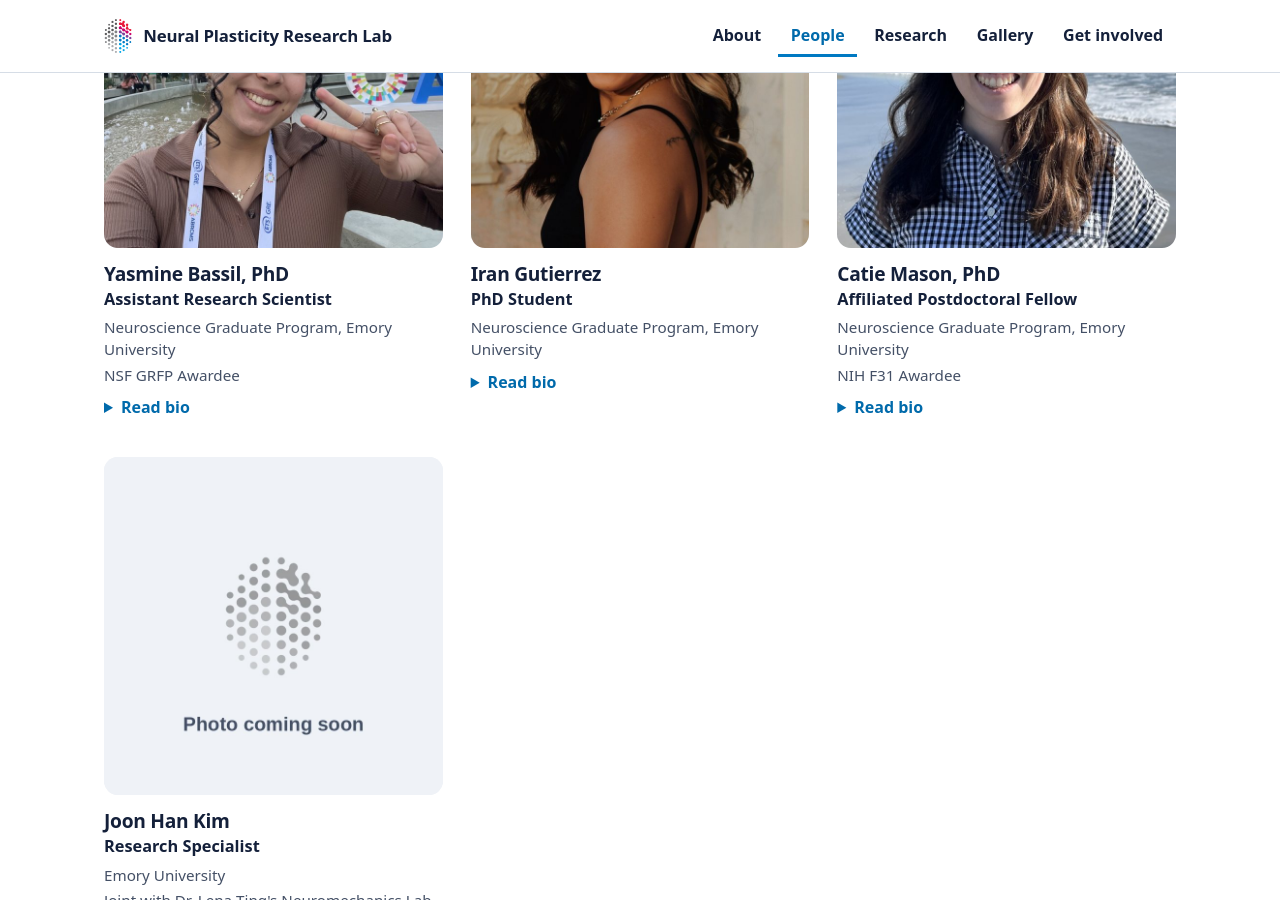
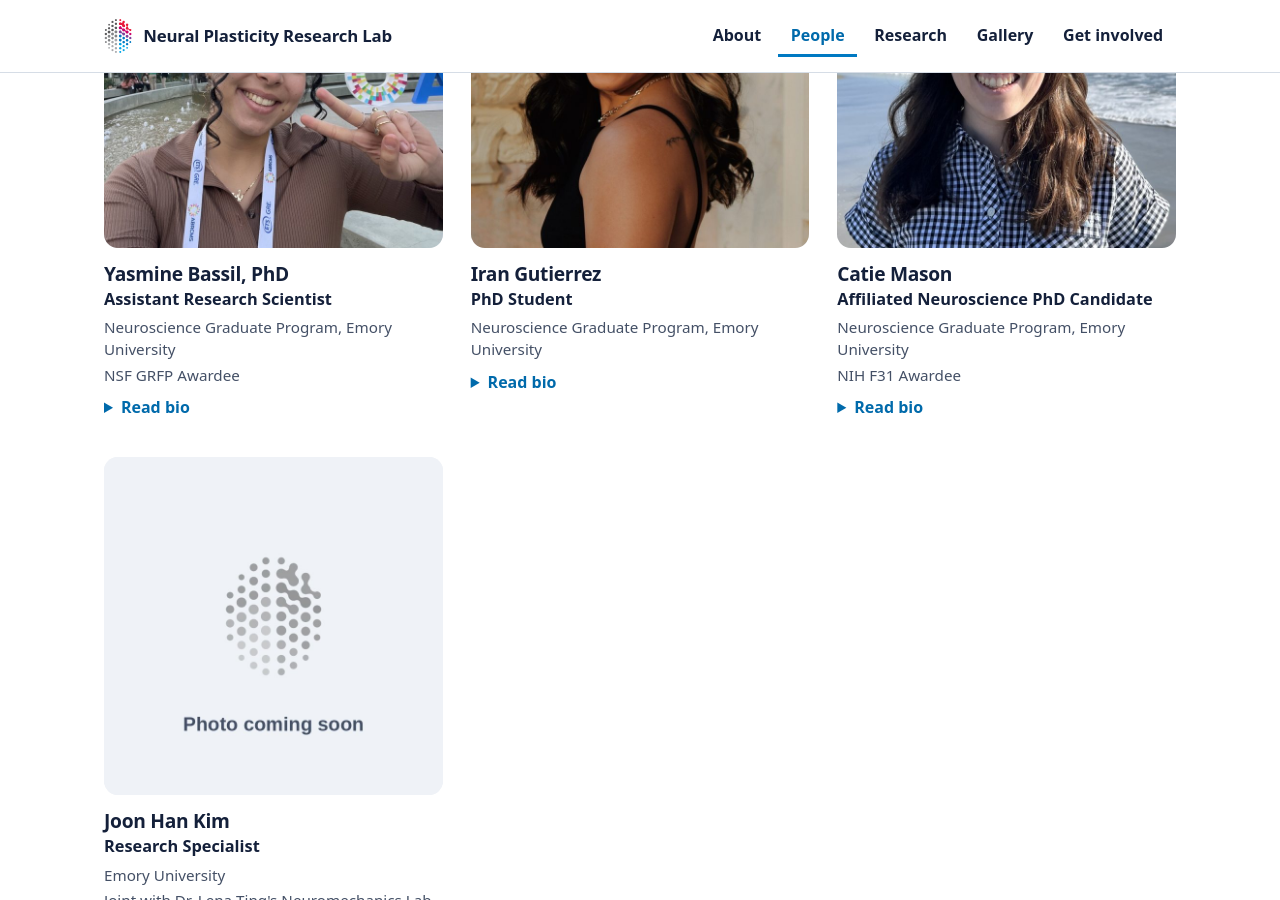
Before and after one commit to npresearchlab/npresearchlab.github.io, a Jekyll site: the page built from people.html, in a window 1280 px wide and 900 px high, scrolled down 1757 px. Built offline with Jekyll 4.4.1, drawn with Linux system fonts in a browser that asks for light colours; some web fonts are replaced.

Commit message:
People: Catie Mason listed as Affiliated Neuroscience PhD Candidate until degree conferral
Co-Authored-By: Claude Opus 5.5 <noreply@anthropic.com>
Claude-Session: https://claude.ai/code/session_01A6YfpnrJqQKYAxW4w34cR4

```diff
--- a/_data/members.yml
+++ b/_data/members.yml
@@ -72,8 +72,8 @@
     aging and clinical populations as well as the development of personalized rehabilitative interventions.
     Outside of lab, Iran loves to go on walks with her miniature dachshund Butters, workout, hang out
     at coffee shops, and work on her car.
-- name: Catie Mason, PhD
-  role: Affiliated Postdoctoral Fellow
+- name: Catie Mason
+  role: Affiliated Neuroscience PhD Candidate
   group: Research staff, postdocs, and graduate students
   affiliation: Neuroscience Graduate Program, Emory University
   honors: NIH F31 Awardee
```
